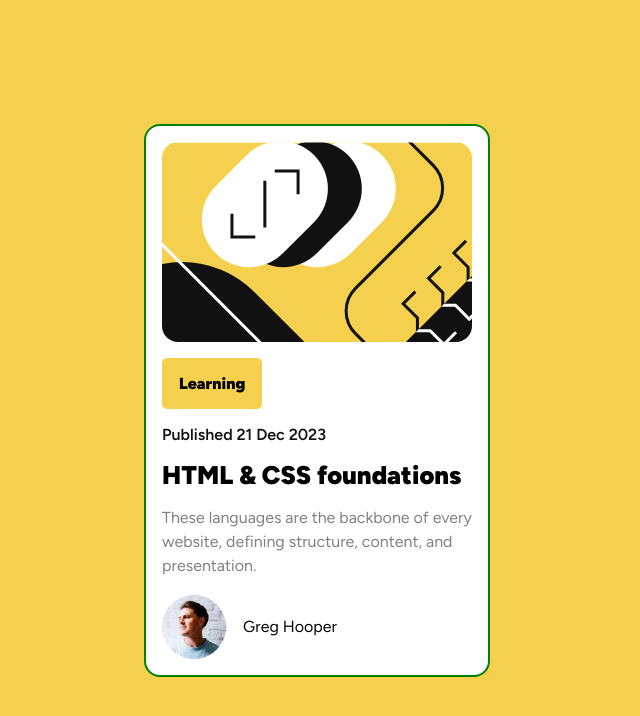
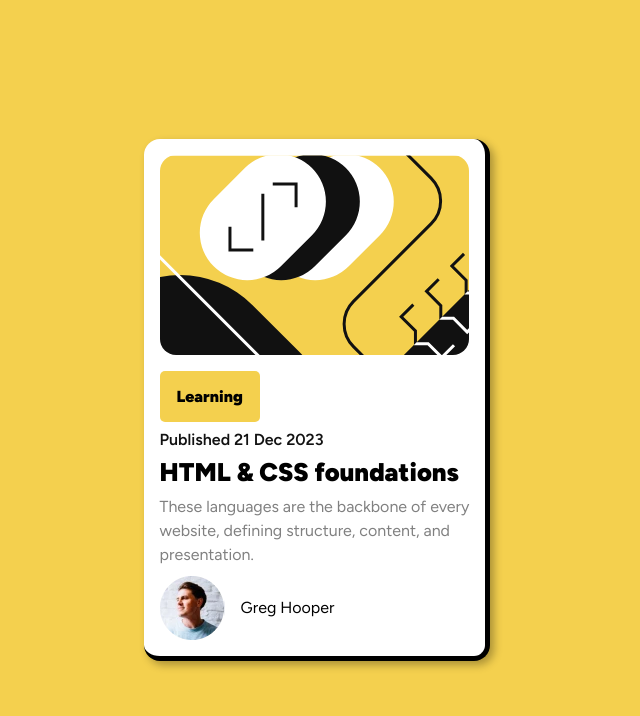
Before and after one commit to Raheem-king/blog-preview-card, a plain HTML site: page index.html in a window 1280 px wide. Shown: the whole page, without its empty margins (323-963 px from the left). Drawn offline with Linux system fonts and the light colour scheme.

Commit message:
Add files via upload

```diff
--- a/style.css
+++ b/style.css
@@ -29,7 +29,9 @@ main{
     row-gap: 1rem;
     border-radius: 1rem;
     background-color: var(--primary-color);
-    border: 2px solid green;
+    box-shadow: 4px 4px 8px rgba(0, 0, 0, 0.3);
+    border-right: 5px solid;
+    border-bottom: 5px solid;
 }
 
 .img{
@@ -37,14 +39,12 @@ main{
     max-width: 100%;
     height: 200px;
     border-radius: 1rem;
-    //border: 2px solid red;
 }
 
 .content{
     display: flex;
     flex-direction: column;
-    row-gap: 1rem;
-    //border: 2px solid red;
+    row-gap: 0.5rem;
 }
 
 h1{
```
